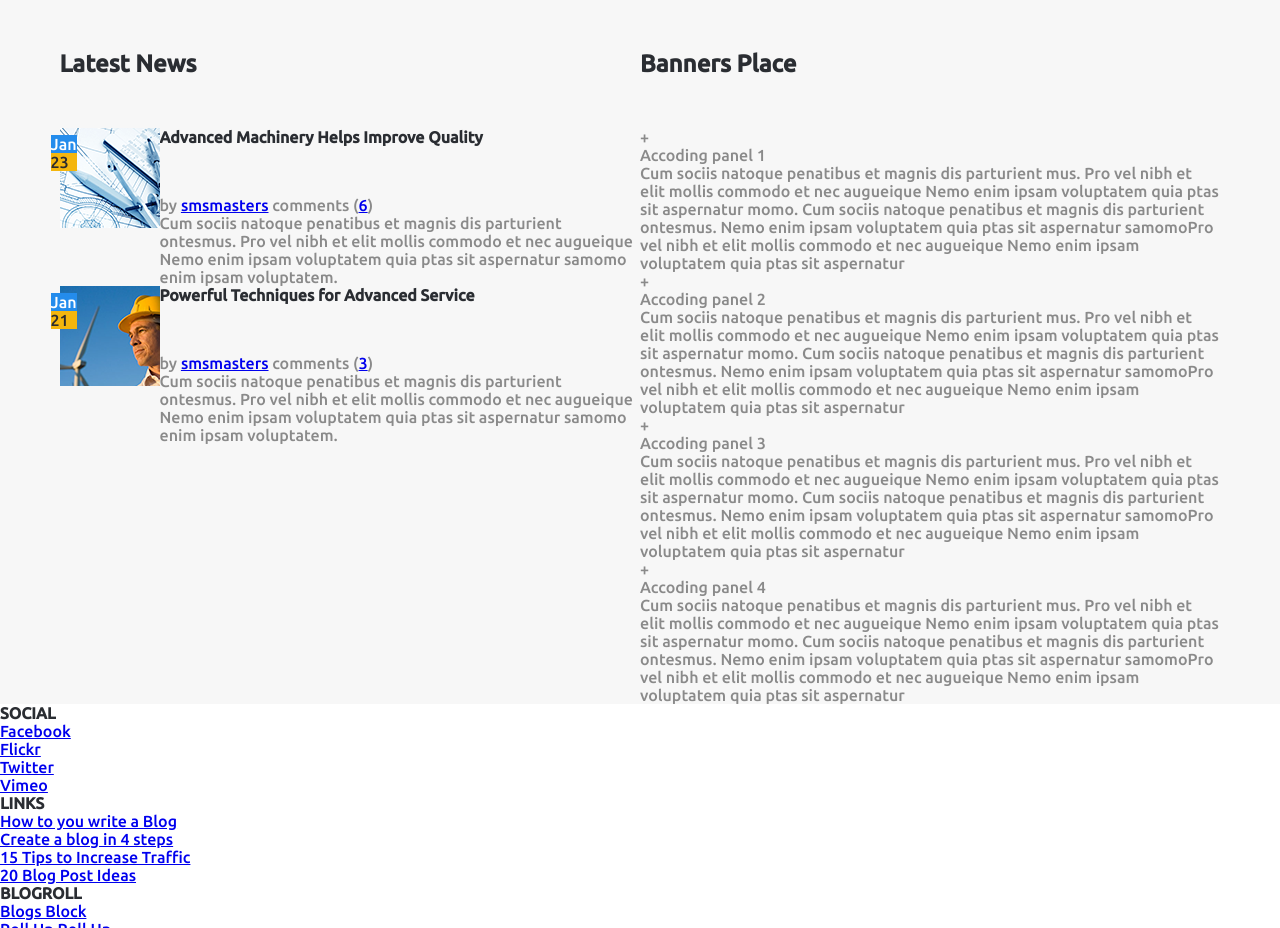
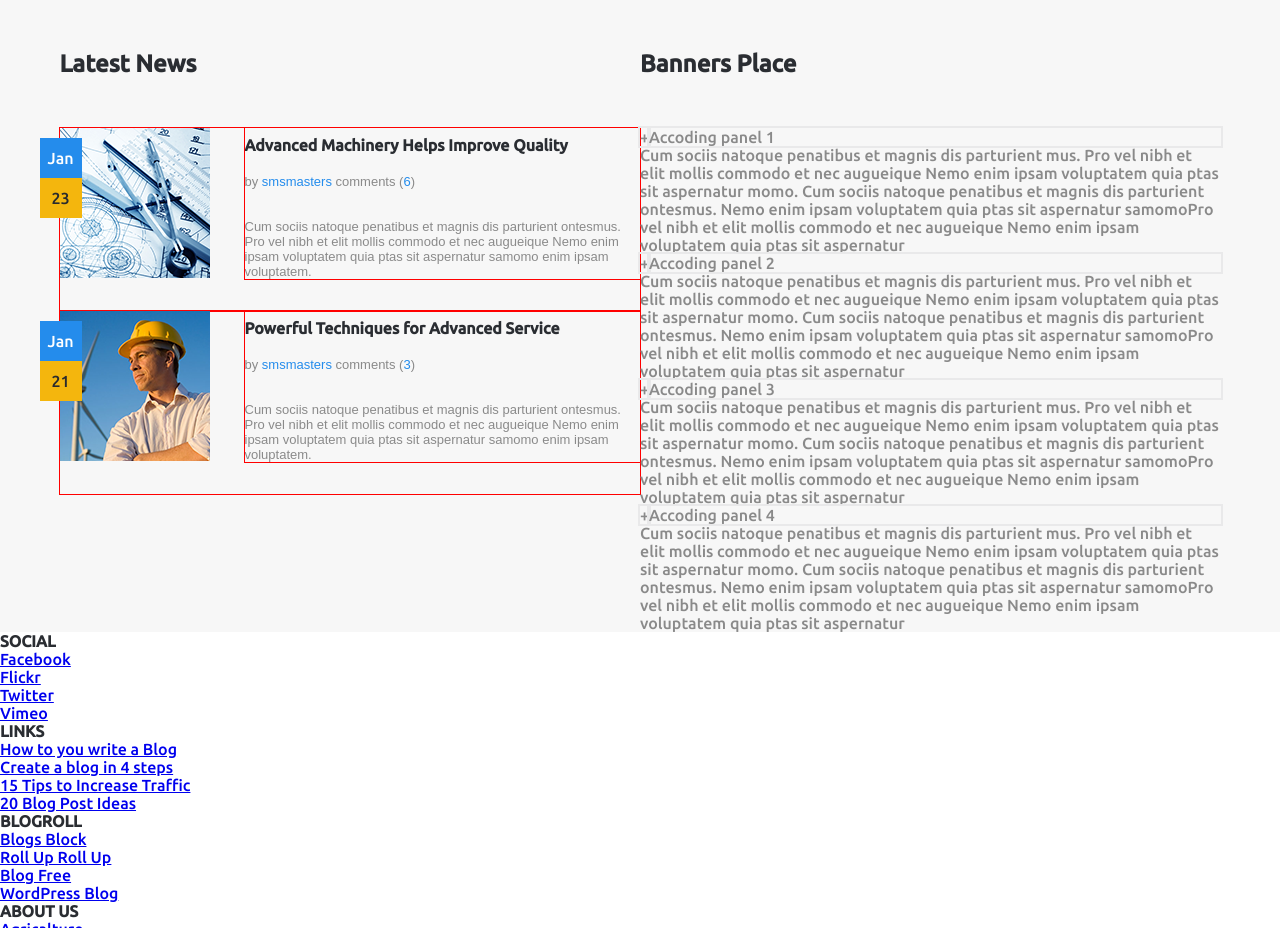
Before and after one commit to OlegLugyna/HomeWork_19_20, a website: page public/index.html in a window 1280 px wide. Shown: the part 1580-2508 px from the top of the page. Drawn offline with nearby package versions, Linux system fonts and the light colour scheme.

Commit message:
intermedite load

```diff
--- a/public/index.html
+++ b/public/index.html
@@ -151,17 +151,17 @@
     <div class="main__wrapper-content">
       <div class="main__content">
         <section class="content__news">
-          <h2>Latest News</h2>
+          <h2 class="content__title">Latest News</h2>
           <div class="news__block news__block--first">
             <div class="news__picture">
               <div class="picture__date">
-                <div class="date__month">Jan</div>
-                <div class="date__number">23</div>
+                <div class="date__month"><p>Jan</p></div>
+                <div class="date__number"><p>23</p></div>
               </div>
               <i></i>
             </div>
             <div class="news__content">
-              <h4 class="news__headline">Advanced Machinery Helps Improve Quality</h4>
+              <h4 class="news__headline"><a href="#">Advanced Machinery Helps Improve Quality</a></h4>
               <div class="news__caption">by <a href="#">smsmasters</a> comments (<a href="#">6</a>)</div>
               <div class="news__text">Cum sociis natoque penatibus et magnis dis parturient ontesmus. Pro vel nibh et elit mollis commodo et nec augueique Nemo enim ipsam voluptatem quia ptas sit aspernatur samomo enim ipsam voluptatem.</div>
             </div>
@@ -169,20 +169,20 @@
           <div class="news__block news__block--second">
             <div class="news__picture">
               <div class="picture__date">
-                <div class="date__month">Jan</div>
-                <div class="date__number">21</div>
+                <div class="date__month"><p>Jan</p></div>
+                <div class="date__number"></p>21</p></div>
               </div>
               <i></i>
             </div>
             <div class="news__content">
-              <h4 class="news__headline">Powerful Techniques for Advanced Service</h4>
+              <h4 class="news__headline"><a href="#">Powerful Techniques for Advanced Service</a></h4>
               <div class="news__caption">by <a href="#">smsmasters</a> comments (<a href="#">3</a>)</div>
               <div class="news__text">Cum sociis natoque penatibus et magnis dis parturient ontesmus. Pro vel nibh et elit mollis commodo et nec augueique Nemo enim ipsam voluptatem quia ptas sit aspernatur samomo enim ipsam voluptatem.</div>
             </div>
           </div>
         </section>
         <section class="content__banners">
-          <h2>Banners Place</h2>
+          <h2 class="content__title">Banners Place</h2>
           <div class="banners__pannel">
             <div class="pannel__headline">
               <div class="headline__plus">+</div>
--- a/src/sass/_content.scss
+++ b/src/sass/_content.scss
@@ -8,7 +8,7 @@
     display: flex;
     justify-content: space-between;
 
-    h2 {
+    .content__title {
       padding-bottom: 50px;
     }
   }
@@ -23,27 +23,34 @@
     .news__block {
       display: flex;
       justify-content: space-between;
+      padding-bottom: 32px;
+      outline: 1px solid red;
 
       .news__picture {
         position: relative;
+        margin-right: 35px;
 
         .picture__date {
           position: absolute;
-          top: 7px;
-          left: -9px;
+          top: 10px;
+          left: -20px;
 
           .date__month {
             background-color: $color-blue;
             color: $color-white;
+            width: 42px;
+            line-height: 40px;
+            text-align: center;
           }
 
           .date__number {
             background-color: $color-yellow;
             color: $color-fontsBlack;
+            width: 42px;
+            line-height: 40px;
+            text-align: center;
           }
         }
-
-
       }
     }
 
@@ -51,8 +58,8 @@
 
       i {
         display: block;
-        width: 100px;
-        height: 100px;
+        width: 150px;
+        height: 150px;
         background-image: url(../img/design-engineer.png);
       }
     }
@@ -61,15 +68,64 @@
 
       i {
         display: block;
-        width: 100px;
-        height: 100px;
+        width: 150px;
+        height: 150px;
         background-image: url(../img/electrical-engineer-720.png);
       }
     }
 
+    .news__content {
+      outline: 1px solid red;
+
+      .news__headline {
+        padding:8px 0 20px;
+
+        a {
+          text-decoration: none;
+          color: $color-black;
+
+          &:hover {
+            color: $color-blue;
+          }
+        }
+      }
+
+      .news__caption {
+        @include text;
+        padding-bottom: 30px;
+
+        a {
+          text-decoration: none;
+          color: $color-blue;
+        }
+      }
+
+      .news__text {
+        @include text;
+      }
+    }
+  }
+
+  .content__banners {
+
+    .banners__pannel {
+
+      .pannel__headline {
+        display: flex;
+        flex-direction: row;
+
+        .headline__plus {
+          outline: 2px solid $color-bigNumeral;
+        }
+
+        .headline__text {
+          outline: 2px solid $color-bigNumeral;
+          width: 100%;
+        }
+      }
+    }
+  }
 
 
 
-
-  }
 }
```
Also changed, not shown: public/css/style.css.
